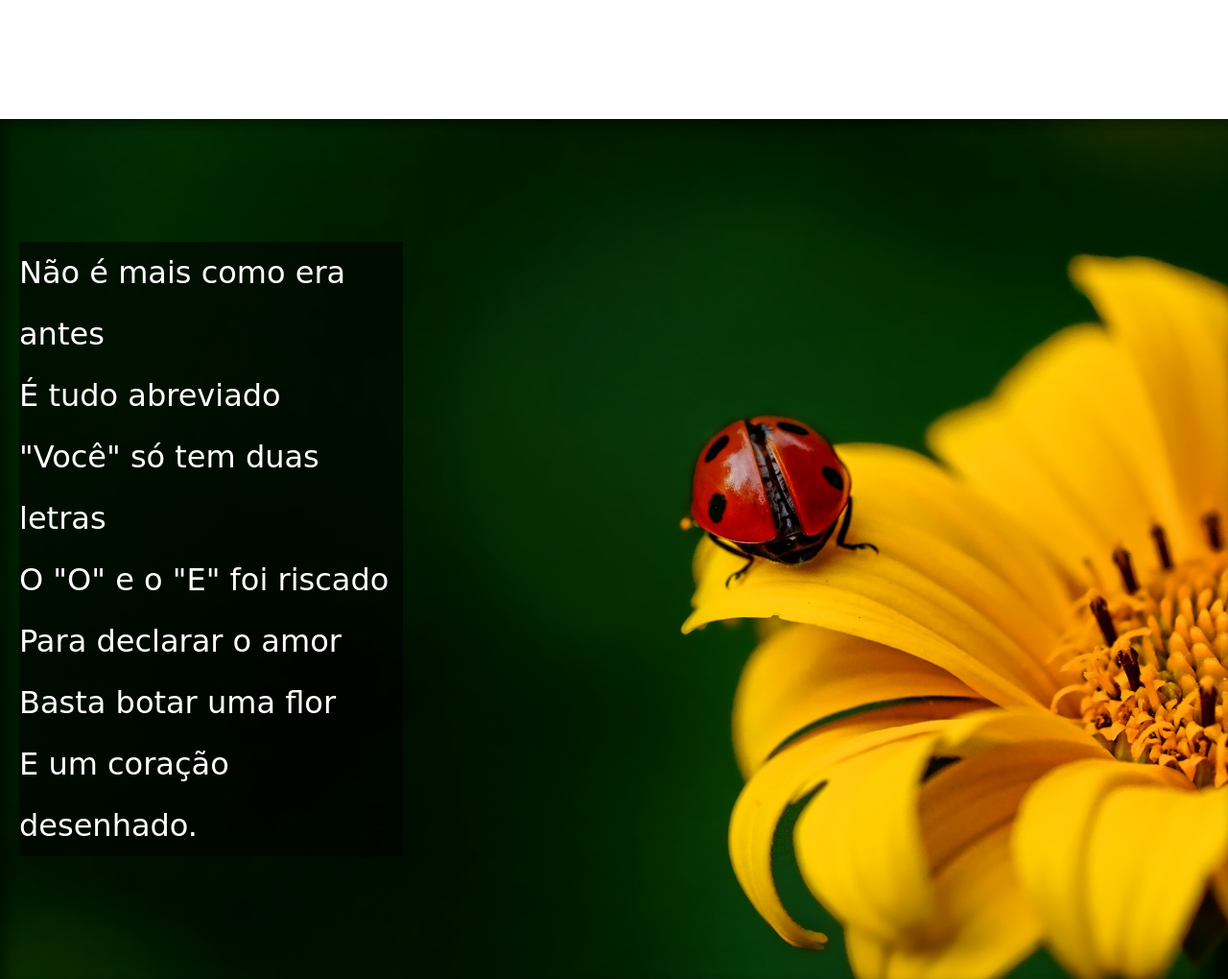
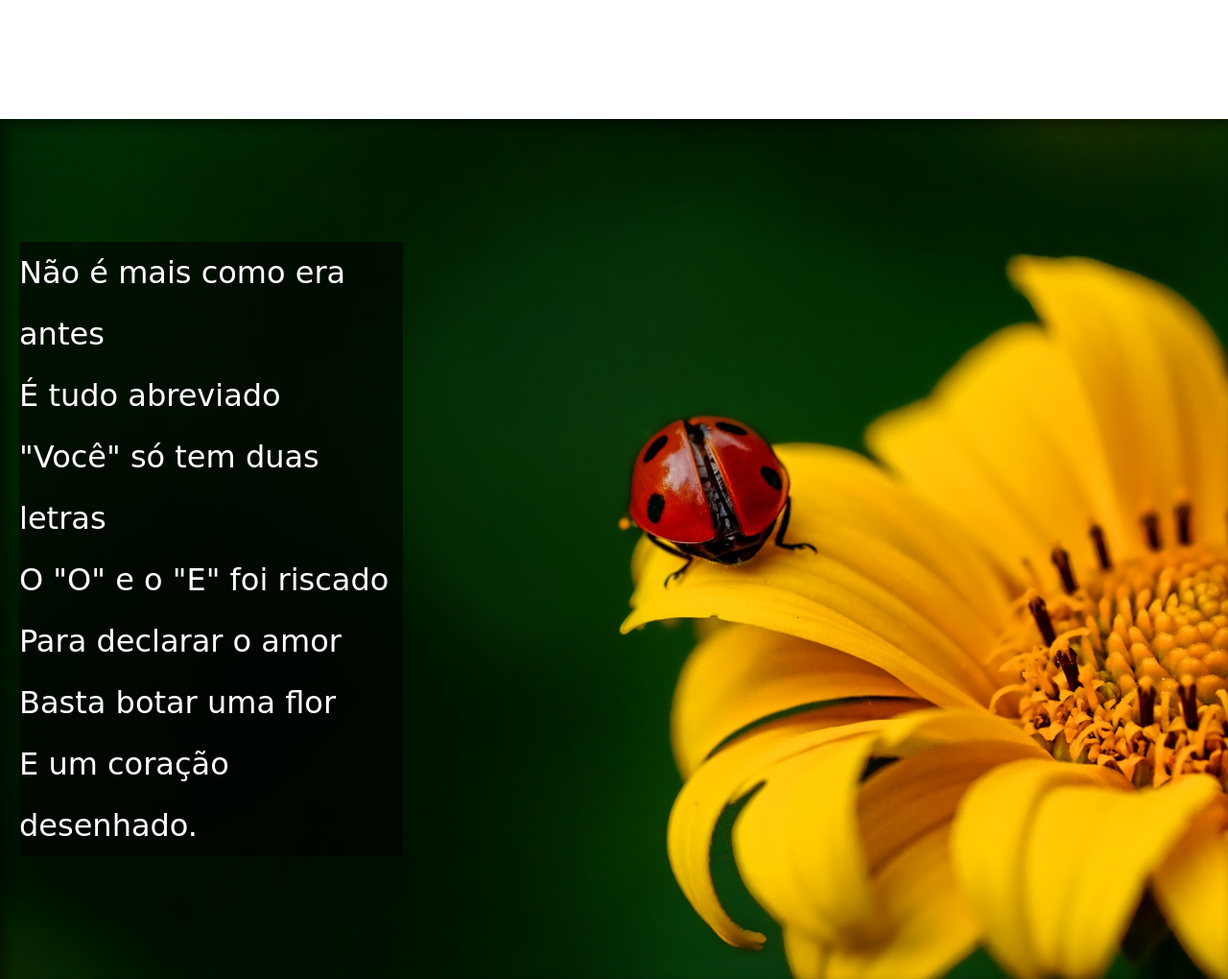
Before and after one commit to HenriqueRMesquita/html-css, a plain HTML site: page exercicios/DESAFI008/index.html in a window 1280 px wide. Shown: the part 740-1760 px from the top of the page at 96% size. Drawn offline with Linux system fonts and the light colour scheme.

Commit message:
Projeto finalizado

```diff
--- a/exercicios/DESAFI008/Style/style.css
+++ b/exercicios/DESAFI008/Style/style.css
@@ -67,9 +67,11 @@ section.normal{
 }
 section.imagem{
     box-shadow: inset 6px 6px 13px 0px rgba(0, 0, 0, 0.479);
+    background-attachment: fixed;
     background-color: wheat;
     color: white;
     text-shadow: 1px 1px 2px 0px;
+    background-size: cover;
 }
 
 section.imagem > p{
@@ -92,13 +94,12 @@ main aside {
 }
 
 section#img01{
-    background-size: cover;
-    background-image: url(../Imagens/background001.jpg)
+    background-position: right center;
+    background-image: url(../Imagens/background001.jpg);
 
 }
 
 section#img02{
-    background-size: cover;
     background-image: url(../Imagens/background002.jpg)
 
 }
```
